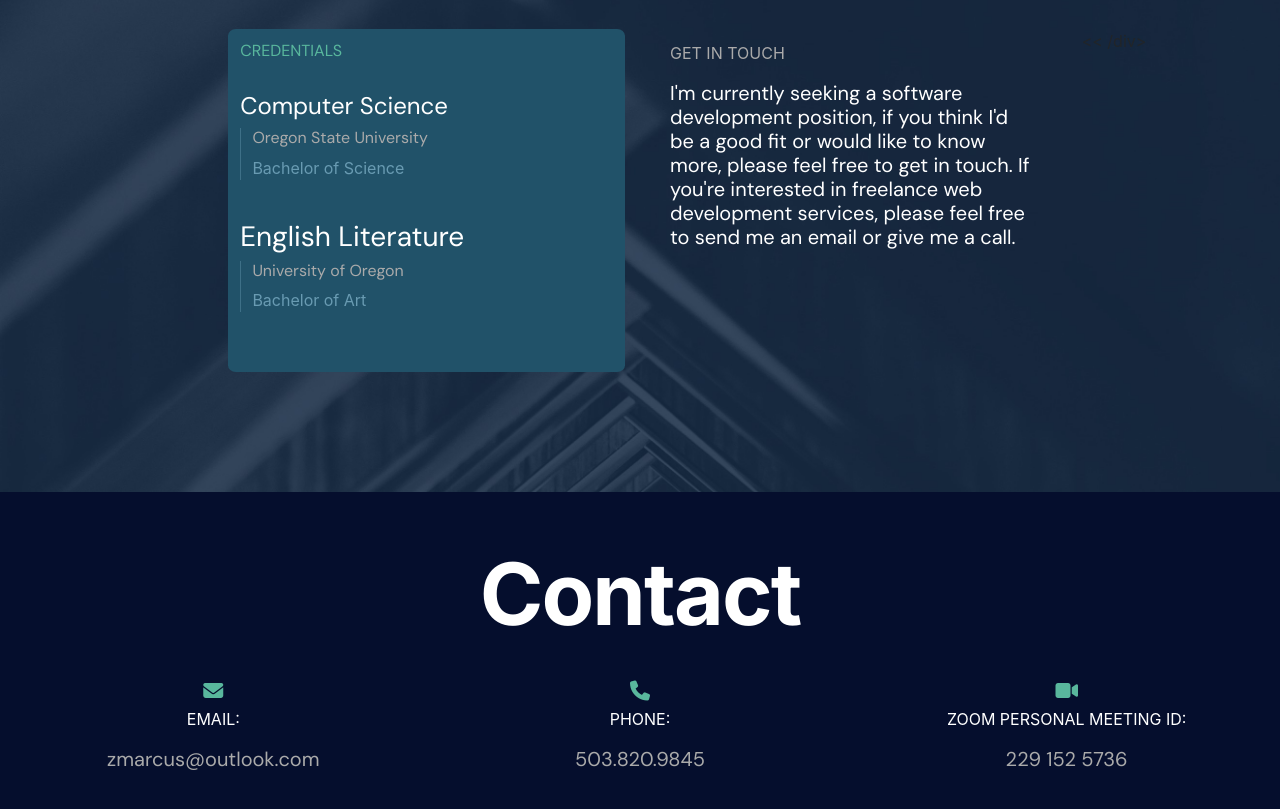
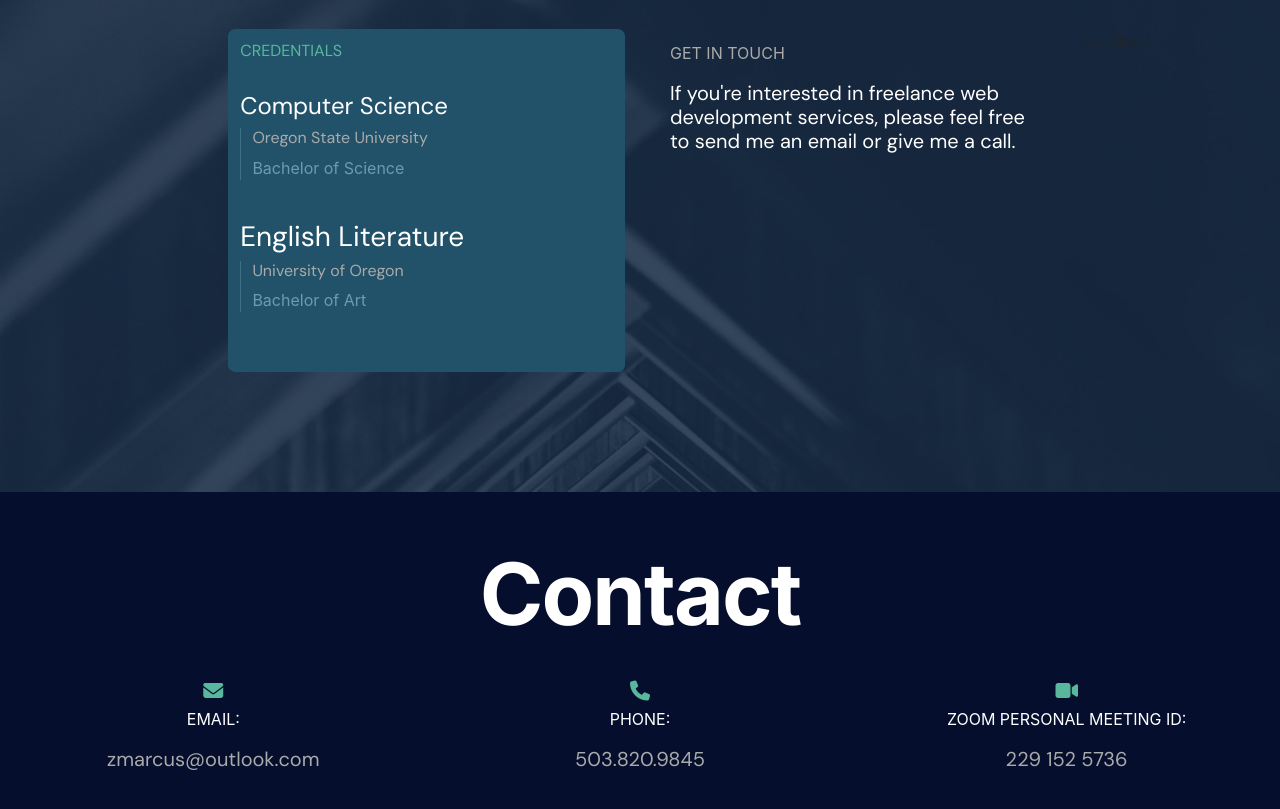
Before and after one commit to zachmarcus7/portfolio-v1, a plain HTML site: page index.html in a window 1280 px wide. Shown: the part 3679-4488 px from the top of the page. Drawn offline with Linux system fonts and the light colour scheme.

Commit message:
Add files via upload

```diff
--- a/index.html
+++ b/index.html
@@ -858,10 +858,9 @@
                                     <div class="col-lg-12 col-md-12 col-sm-11 col-xs-11 resume-right-container fade-up"
                                         id="resume-right-container">
                                         <p>GET IN TOUCH</p>
-                                        <h5>I'm currently seeking a software development position, if you think I'd be a
-                                            good fit or would like to know more, please feel free to get in touch. If
-                                            you're interested in freelance web development services, please feel free to
-                                            send me an email or give me a call.</h5>
+                                        <h5>If you're interested in freelance web development services, please feel free to
+                                            send me an email or give me a call.
+                                        </h5>
                                         <br />
                                     </div>
                                 </div>
```
